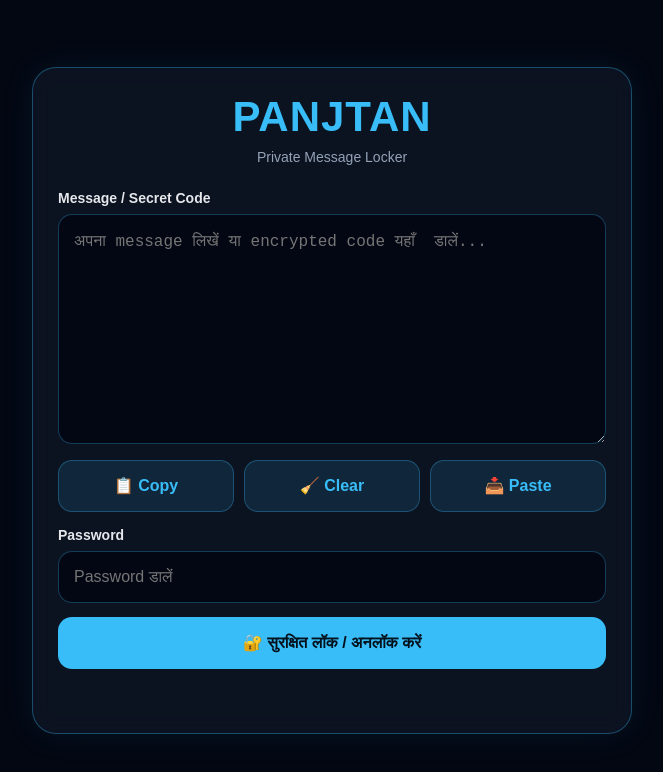
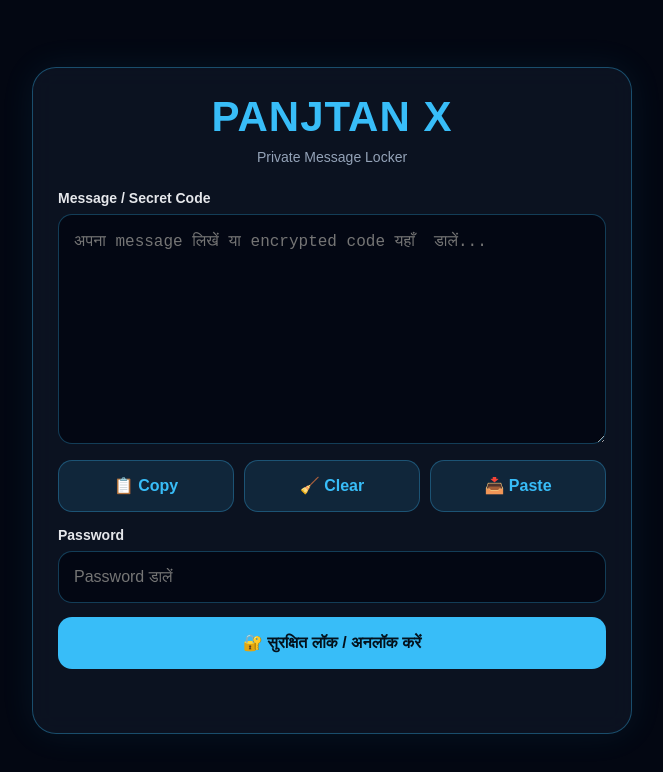
Before and after one commit to PANJTAN523/PANJTAN523.github.io, a plain HTML site: page index.html in a window 1280 px wide. Shown: the whole page, without its empty margins (308-971 px from the left). Drawn offline with Linux system fonts and the light colour scheme.

Commit message:
Add files via upload

```diff
--- a/index.html
+++ b/index.html
@@ -17,7 +17,7 @@ gtag('config', 'G-761X4E43QC');
 <meta name="viewport"
 content="width=device-width, initial-scale=1.0">
 <meta name="theme-color" content="#030712">
-<title>PANJTAN</title>
+<title>PANJTAN X</title>
 <style>
 /* =========================
    RESET
@@ -266,7 +266,7 @@ padding:10px 5px;
 <div class="container">
 <div class="card">
 <h1>
-PANJTAN
+PANJTAN X
 </h1>
 <div class="subtitle">
 Private Message Locker
```
